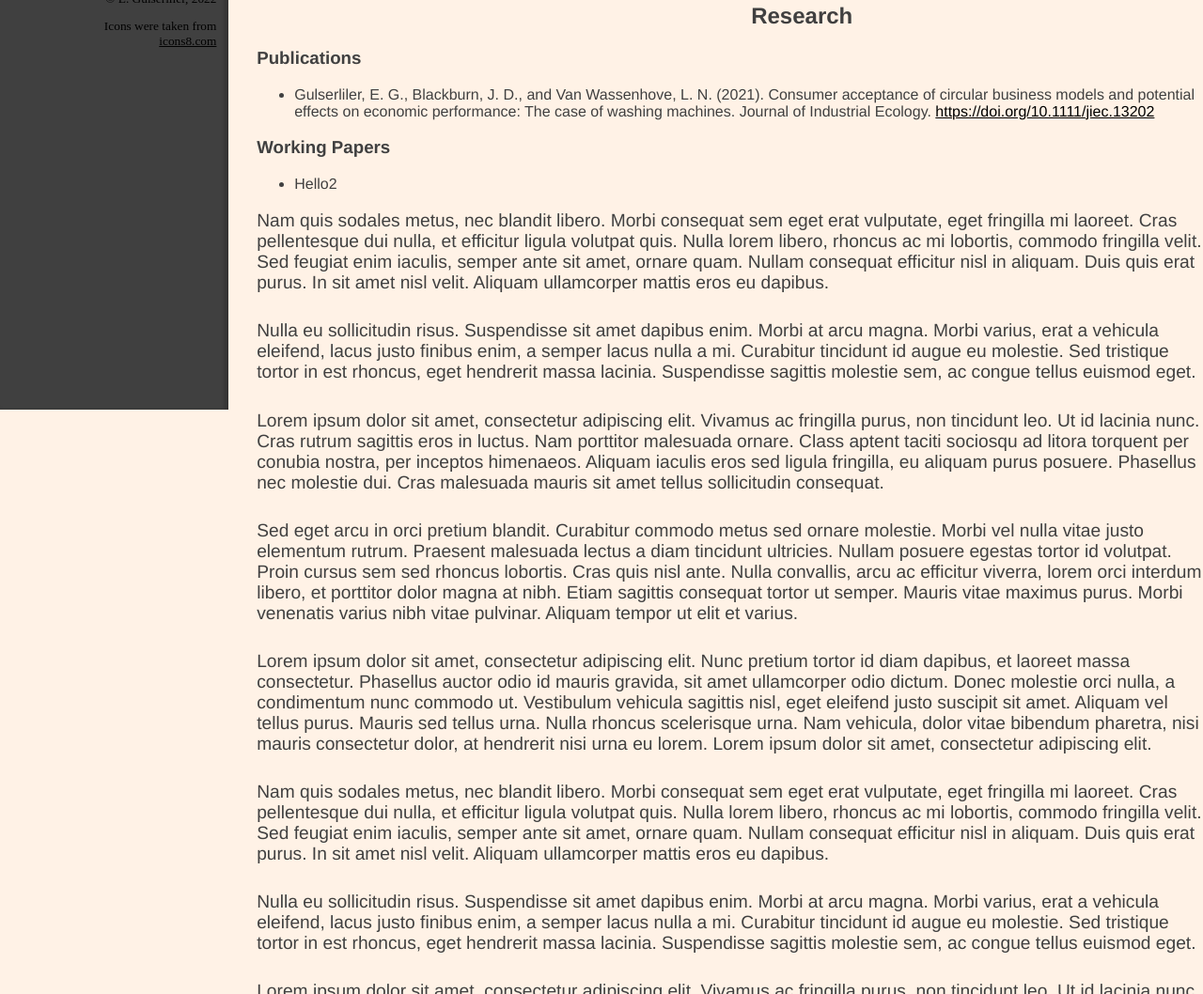
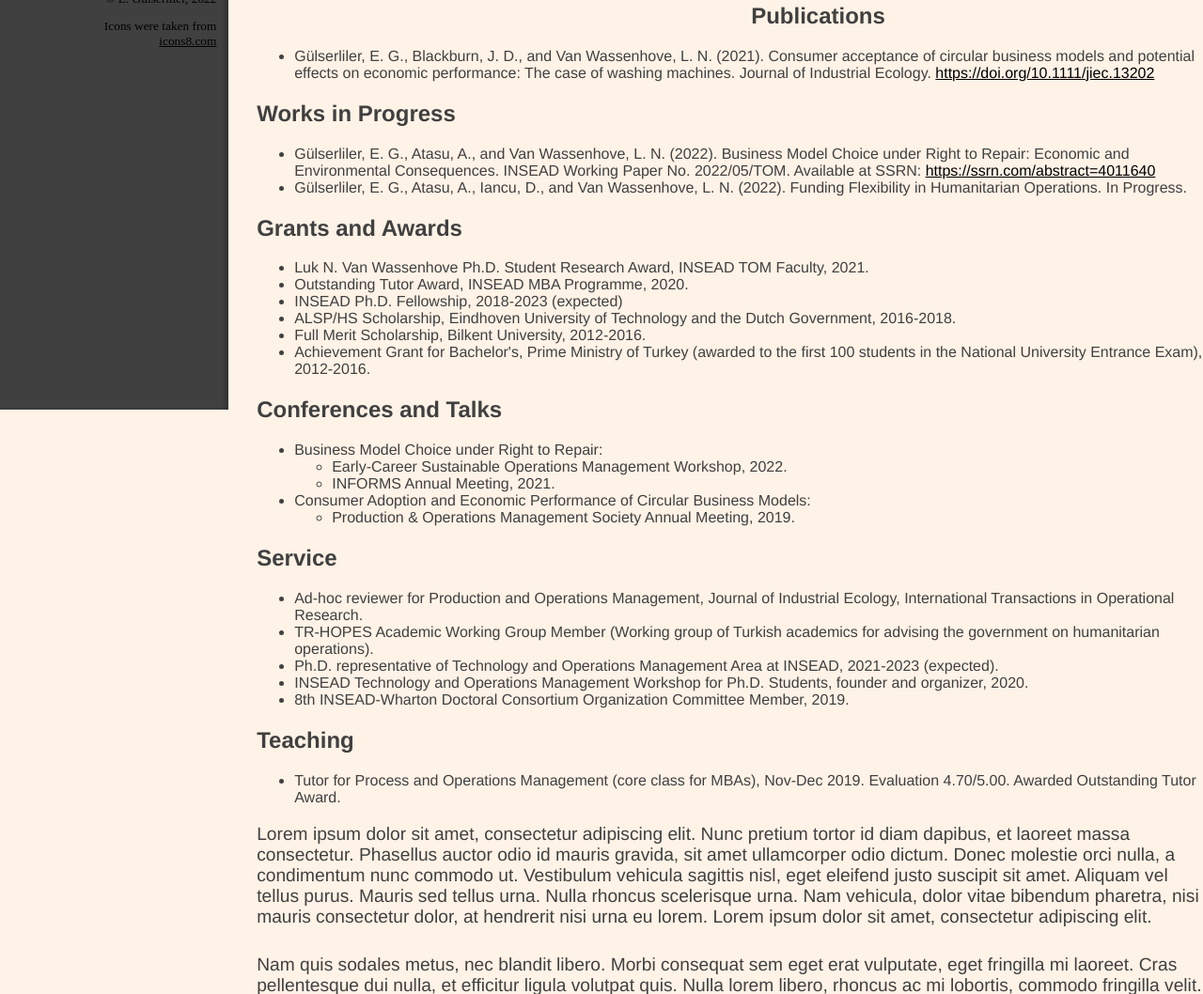
Before and after one commit to gulserliler18/ecegulserliler.github.io, a plain HTML site: page index.html in a window 1280 px wide. Shown: the part 492-1550 px from the top of the page at 94% size. Drawn offline with Linux system fonts and the light colour scheme; some icons are missing.

Commit message:
Update index.html

```diff
--- a/index.html
+++ b/index.html
@@ -84,51 +84,62 @@
             <li><b> <a href="https://w3.ie.bilkent.edu.tr/en/"> Bilkent University</a> </b>, Ankara, Turkey </li>
             B.Sc. in Industrial Engineering, 2016
         </ul>
-        <h2> Research </h2>
-        <h3> Publications </h3>
+
+        <h2> Publications </h2>
         <ul>
-            <li> Gulserliler, E. G., Blackburn, J. D., and Van Wassenhove, L. N. (2021). Consumer acceptance of circular
+            <li> Gülserliler, E. G., Blackburn, J. D., and Van Wassenhove, L. N. (2021). Consumer acceptance of circular
                 business models and potential effects on economic performance: The case of washing machines. Journal of
                 Industrial Ecology. <a href="https://onlinelibrary.wiley.com/doi/10.1111/jiec.13202">
                     https://doi.org/10.1111/jiec.13202 </a> </li>
         </ul>
-        <h3> Working Papers </h3>
+        <h2> Works in Progress </h2>
         <ul>
-            <li>Hello2</li>
+            <li> Gülserliler, E. G., Atasu, A., and Van Wassenhove, L. N. (2022). Business Model Choice under Right to Repair:
+                Economic and Environmental Consequences. INSEAD Working Paper No. 2022/05/TOM.
+                Available at SSRN: <a href="https://ssrn.com/abstract=4011640"> https://ssrn.com/abstract=4011640 </a> </li>
+
+            <li> Gülserliler, E. G., Atasu, A., Iancu, D., and Van Wassenhove, L. N. (2022). Funding Flexibility in Humanitarian
+                Operations. In Progress. </li>
         </ul>
-        <p>
-            Nam quis sodales metus, nec blandit libero. Morbi consequat sem eget erat vulputate, eget fringilla mi
-            laoreet.
-            Cras pellentesque dui nulla, et efficitur ligula volutpat quis. Nulla lorem libero, rhoncus ac mi lobortis,
-            commodo fringilla velit. Sed feugiat enim iaculis, semper ante sit amet, ornare quam. Nullam consequat
-            efficitur
-            nisl in aliquam. Duis quis erat purus. In sit amet nisl velit. Aliquam ullamcorper mattis eros eu dapibus.
-        </p>
-        <p>
-            Nulla eu sollicitudin risus. Suspendisse sit amet dapibus enim. Morbi at arcu magna. Morbi varius, erat a
-            vehicula eleifend, lacus justo finibus enim, a semper lacus nulla a mi. Curabitur tincidunt id augue eu
-            molestie. Sed tristique tortor in est rhoncus, eget hendrerit massa lacinia. Suspendisse sagittis molestie
-            sem,
-            ac congue tellus euismod eget.
-        </p>
-        <p>
-            Lorem ipsum dolor sit amet, consectetur adipiscing elit. Vivamus ac fringilla purus, non tincidunt leo. Ut
-            id
-            lacinia nunc. Cras rutrum sagittis eros in luctus. Nam porttitor malesuada ornare. Class aptent taciti
-            sociosqu
-            ad litora torquent per conubia nostra, per inceptos himenaeos. Aliquam iaculis eros sed ligula fringilla, eu
-            aliquam purus posuere. Phasellus nec molestie dui. Cras malesuada mauris sit amet tellus sollicitudin
-            consequat.
-        </p>
-        <p>
-            Sed eget arcu in orci pretium blandit. Curabitur commodo metus sed ornare molestie. Morbi vel nulla vitae
-            justo
-            elementum rutrum. Praesent malesuada lectus a diam tincidunt ultricies. Nullam posuere egestas tortor id
-            volutpat. Proin cursus sem sed rhoncus lobortis. Cras quis nisl ante. Nulla convallis, arcu ac efficitur
-            viverra, lorem orci interdum libero, et porttitor dolor magna at nibh. Etiam sagittis consequat tortor ut
-            semper. Mauris vitae maximus purus. Morbi venenatis varius nibh vitae pulvinar. Aliquam tempor ut elit et
-            varius.
-        </p>
+        <h2> Grants and Awards </h2>
+        <ul>
+            <li> Luk N. Van Wassenhove Ph.D. Student Research Award, INSEAD TOM Faculty, 2021. </li>
+            <li> Outstanding Tutor Award, INSEAD MBA Programme, 2020. </li>
+            <li> INSEAD Ph.D. Fellowship, 2018-2023 (expected) </li>
+            <li> ALSP/HS Scholarship, Eindhoven University of Technology and the Dutch Government, 2016-2018. </li>
+            <li> Full Merit Scholarship, Bilkent University, 2012-2016. </li>
+            <li> Achievement Grant for Bachelor's, Prime Ministry of Turkey (awarded to the first 100 students in the National University Entrance Exam), 2012-2016. </li>
+        </ul>
+        <h2> Conferences and Talks </h2>
+        <ul>
+            <li> Business Model Choice under Right to Repair: </li>
+            <ul>
+                <li> Early-Career Sustainable Operations Management Workshop, 2022. </li>
+                <li> INFORMS Annual Meeting, 2021. </li>
+            </ul>
+
+            <li> Consumer Adoption and Economic Performance of Circular Business Models: </li>
+            <ul>
+                <li> Production & Operations Management Society Annual Meeting, 2019. </li>
+            </ul>
+        </ul>
+        <h2> Service </h2>
+        <ul>
+            <li> Ad-hoc reviewer for Production and Operations Management, Journal of Industrial Ecology, International Transactions
+            in Operational Research. </li>
+            <li> TR-HOPES Academic Working Group Member (Working group of Turkish academics for advising the
+                government on humanitarian operations). </li>
+            <li> Ph.D. representative of Technology and Operations Management Area at INSEAD, 2021-2023 (expected). </li>
+            <li> INSEAD Technology and Operations Management Workshop for Ph.D. Students, founder and organizer, 2020. </li>
+            <li> 8th INSEAD-Wharton Doctoral Consortium Organization Committee Member, 2019. </li>
+        </ul>
+        <h2> Teaching </h2>
+        <ul>
+            <li> Tutor for Process and Operations Management (core class for MBAs), Nov-Dec 2019.
+            Evaluation 4.70/5.00. Awarded Outstanding Tutor Award. </li>
+
+        </ul>
+
         <p>
             Lorem ipsum dolor sit amet, consectetur adipiscing elit. Nunc pretium tortor id diam dapibus, et laoreet
             massa
```
